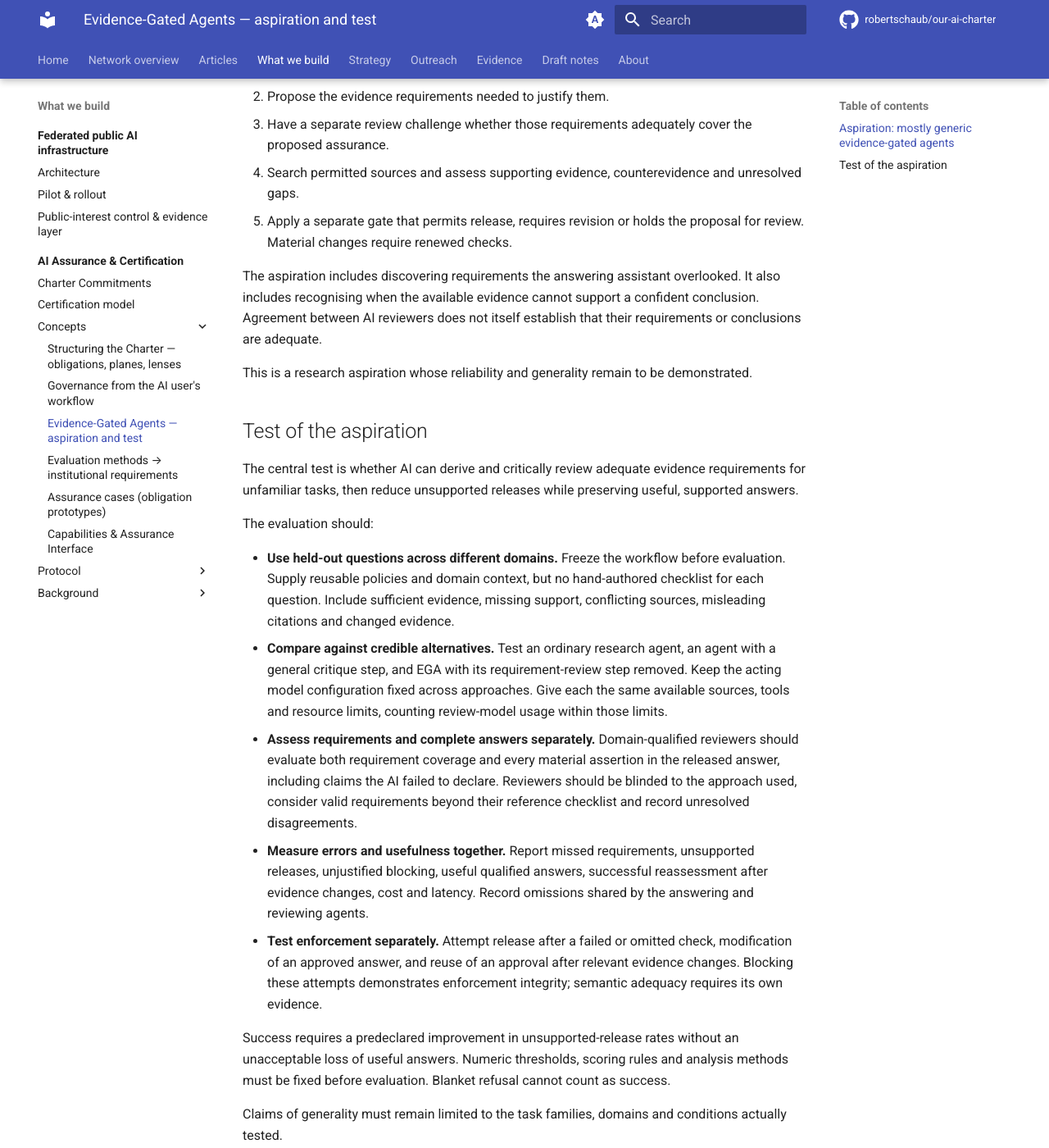
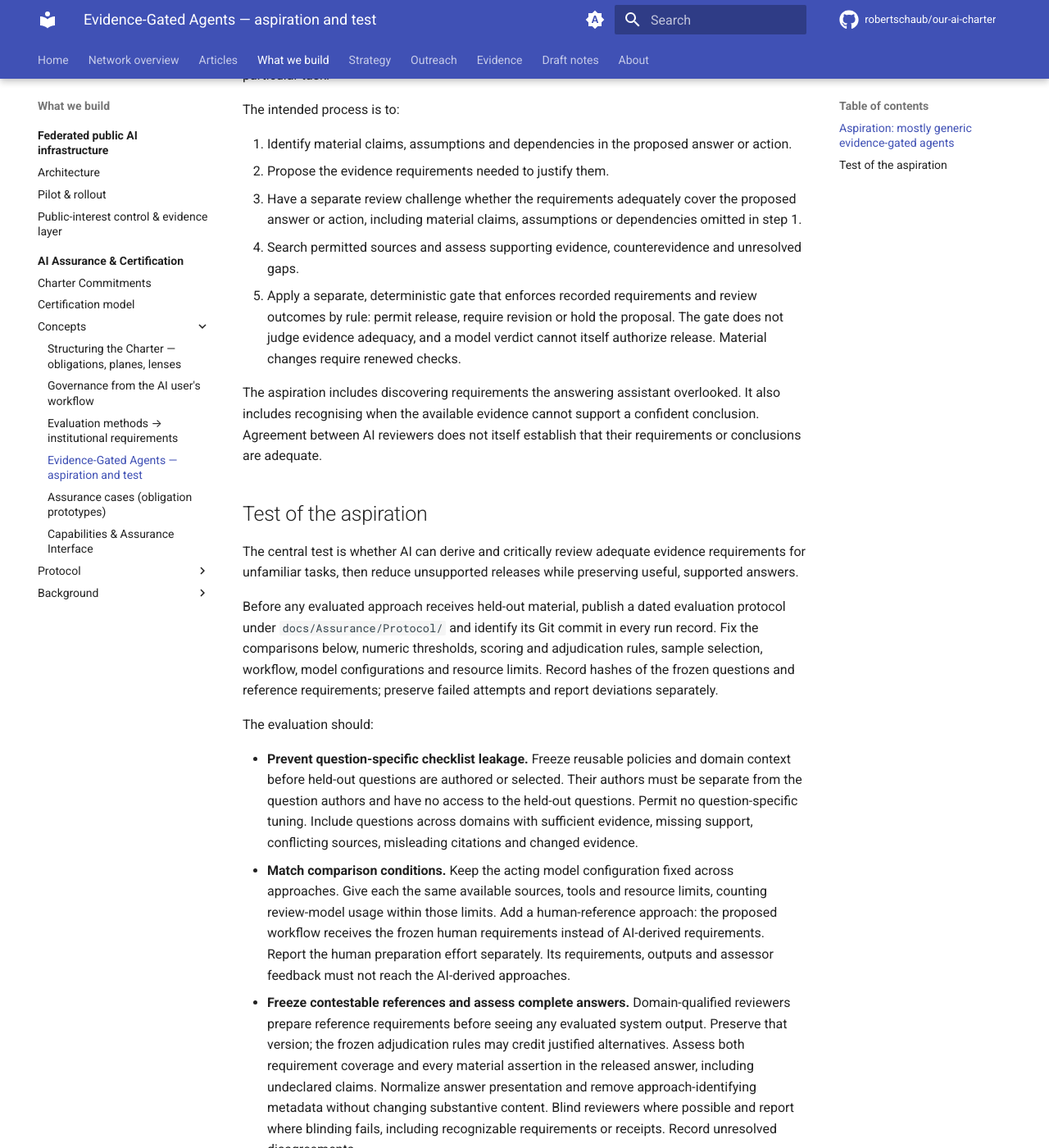
Before and after one commit to robertschaub/our-ai-charter, an MkDocs documentation site: the page built from docs/Assurance/Concepts/evidence-gated-agents.md, in a window 1280 px wide and 1400 px high, scrolled down 460 px. Shown: the whole window at 82% size. Built offline with MkDocs 1.6.1 and Material for MkDocs 9.7.7, drawn with Linux system fonts in a browser that asks for light colours; plug-ins that fetch from the network failed and are left out; comment, search, counter and statistics services are not loaded; some of the changed text lies outside the part shown.

Commit message:
docs(ega): clarify evaluation comparisons and safeguards

```diff
--- a/docs/Assurance/Concepts/evidence-gated-agents.md
+++ b/docs/Assurance/Concepts/evidence-gated-agents.md
@@ -1,4 +1,6 @@
 # Evidence-Gated Agents: aspiration and test
+
+*Research aspiration and proposed evaluation, 2026-09-13. Reliability and generality remain to be demonstrated.*
 
 ## Aspiration: mostly generic evidence-gated agents
 
@@ -10,27 +12,35 @@ The intended process is to:
 
 1. Identify material claims, assumptions and dependencies in the proposed answer or action.
 2. Propose the evidence requirements needed to justify them.
-3. Have a separate review challenge whether those requirements adequately cover the proposed assurance.
+3. Have a separate review challenge whether the requirements adequately cover the proposed answer or action, including material claims, assumptions or dependencies omitted in step 1.
 4. Search permitted sources and assess supporting evidence, counterevidence and unresolved gaps.
-5. Apply a separate gate that permits release, requires revision or holds the proposal for review. Material changes require renewed checks.
+5. Apply a separate, deterministic gate that enforces recorded requirements and review outcomes by rule: permit release, require revision or hold the proposal. The gate does not judge evidence adequacy, and a model verdict cannot itself authorize release. Material changes require renewed checks.
 
 The aspiration includes discovering requirements the answering assistant overlooked. It also includes recognising when the available evidence cannot support a confident conclusion. Agreement between AI reviewers does not itself establish that their requirements or conclusions are adequate.
-
-This is a research aspiration whose reliability and generality remain to be demonstrated.
 
 ## Test of the aspiration
 
 The central test is whether AI can derive and critically review adequate evidence requirements for unfamiliar tasks, then reduce unsupported releases while preserving useful, supported answers.
 
+Before any evaluated approach receives held-out material, publish a dated evaluation protocol under `docs/Assurance/Protocol/` and identify its Git commit in every run record. Fix the comparisons below, numeric thresholds, scoring and adjudication rules, sample selection, workflow, model configurations and resource limits. Record hashes of the frozen questions and reference requirements; preserve failed attempts and report deviations separately.
+
 The evaluation should:
 
-- **Use held-out questions across different domains.** Freeze the workflow before evaluation. Supply reusable policies and domain context, but no hand-authored checklist for each question. Include sufficient evidence, missing support, conflicting sources, misleading citations and changed evidence.
-- **Compare against credible alternatives.** Test an ordinary research agent, an agent with a general critique step, and EGA with its requirement-review step removed. Keep the acting model configuration fixed across approaches. Give each the same available sources, tools and resource limits, counting review-model usage within those limits.
-- **Assess requirements and complete answers separately.** Domain-qualified reviewers should evaluate both requirement coverage and every material assertion in the released answer, including claims the AI failed to declare. Reviewers should be blinded to the approach used, consider valid requirements beyond their reference checklist and record unresolved disagreements.
+- **Prevent question-specific checklist leakage.** Freeze reusable policies and domain context before held-out questions are authored or selected. Their authors must be separate from the question authors and have no access to the held-out questions. Permit no question-specific tuning. Include questions across domains with sufficient evidence, missing support, conflicting sources, misleading citations and changed evidence.
+- **Match comparison conditions.** Keep the acting model configuration fixed across approaches. Give each the same available sources, tools and resource limits, counting review-model usage within those limits. Add a human-reference approach: the proposed workflow receives the frozen human requirements instead of AI-derived requirements. Report the human preparation effort separately. Its requirements, outputs and assessor feedback must not reach the AI-derived approaches.
+- **Freeze contestable references and assess complete answers.** Domain-qualified reviewers prepare reference requirements before seeing any evaluated system output. Preserve that version; the frozen adjudication rules may credit justified alternatives. Assess both requirement coverage and every material assertion in the released answer, including undeclared claims. Normalize answer presentation and remove approach-identifying metadata without changing substantive content. Blind reviewers where possible and report where blinding fails, including recognizable requirements or receipts. Record unresolved disagreements.
 - **Measure errors and usefulness together.** Report missed requirements, unsupported releases, unjustified blocking, useful qualified answers, successful reassessment after evidence changes, cost and latency. Record omissions shared by the answering and reviewing agents.
 - **Test enforcement separately.** Attempt release after a failed or omitted check, modification of an approved answer, and reuse of an approval after relevant evidence changes. Blocking these attempts demonstrates enforcement integrity; semantic adequacy requires its own evidence.
 
-Success requires a predeclared improvement in unsupported-release rates without an unacceptable loss of useful answers. Numeric thresholds, scoring rules and analysis methods must be fixed before evaluation. Blanket refusal cannot count as success.
+Each comparison supports a different claim:
+
+| Claim | Comparison and success rule |
+|---|---|
+| **The full workflow improves release quality.** | Compare it with both an ordinary research agent and an agent with a general critique step. Primary success requires the predeclared reduction in unsupported releases against each, while meeting the predeclared usefulness threshold. |
+| **Requirement review adds value.** | Compare the full workflow with the proposed workflow with its requirement-review step removed. Claim an incremental review benefit only if it meets the predeclared requirement-coverage improvement threshold while satisfying the release-quality and usefulness safeguards. |
+| **AI-derived requirements approach the human reference.** | Compare the full workflow with the human-reference approach, reporting gaps in requirement coverage, release quality and usefulness. Treat this as a diagnostic comparison; any claim of matching the reference requires predeclared noninferiority margins. The reference is not an infallible oracle. |
+
+Blanket refusal cannot count as success. Neither the review ablation nor the human-reference comparison alone establishes generic requirement derivation.
 
 Claims of generality must remain limited to the task families, domains and conditions actually tested.
 
--- a/mkdocs.yml
+++ b/mkdocs.yml
@@ -144,8 +144,8 @@ nav:
           - Concepts:
               - "Structuring the Charter — obligations, planes, lenses": Assurance/Concepts/charter-structure-and-views.md
               - "Governance from the AI user's workflow": Assurance/Concepts/user-workflow-governance.md
+              - "Evaluation methods → institutional requirements": Assurance/Concepts/evaluation-to-institutional-requirements.md
               - "Evidence-Gated Agents — aspiration and test": Assurance/Concepts/evidence-gated-agents.md
-              - "Evaluation methods → institutional requirements": Assurance/Concepts/evaluation-to-institutional-requirements.md
               - "Assurance cases (obligation prototypes)": Assurance/Concepts/assurance-cases.md
               - "Capabilities & Assurance Interface": Assurance/Concepts/capabilities-and-assurance-interface.md
           - Protocol:
```
Also changed, not shown: CHANGELOG.md (+2 -0 lines), README.md (+1 -1 lines).
